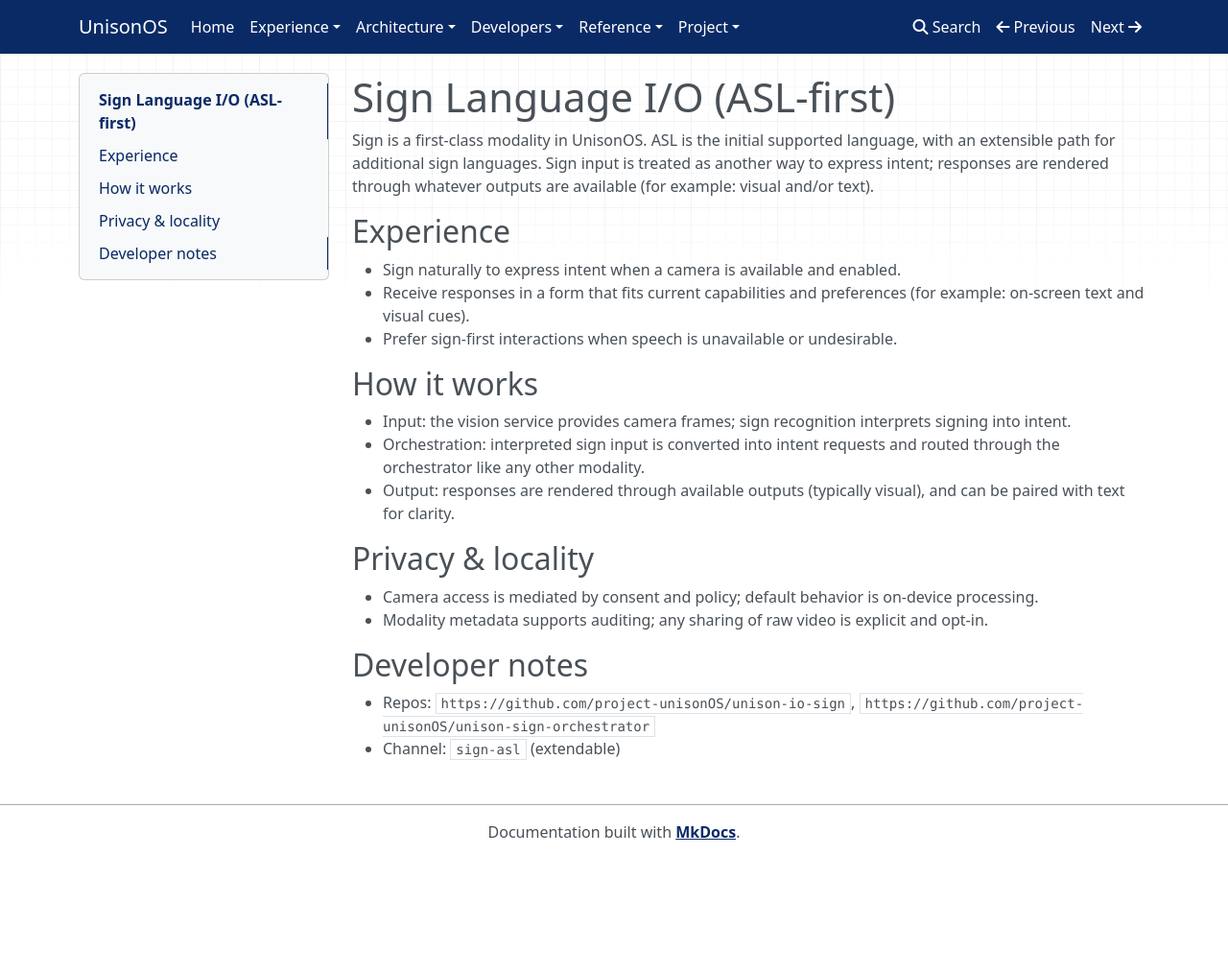
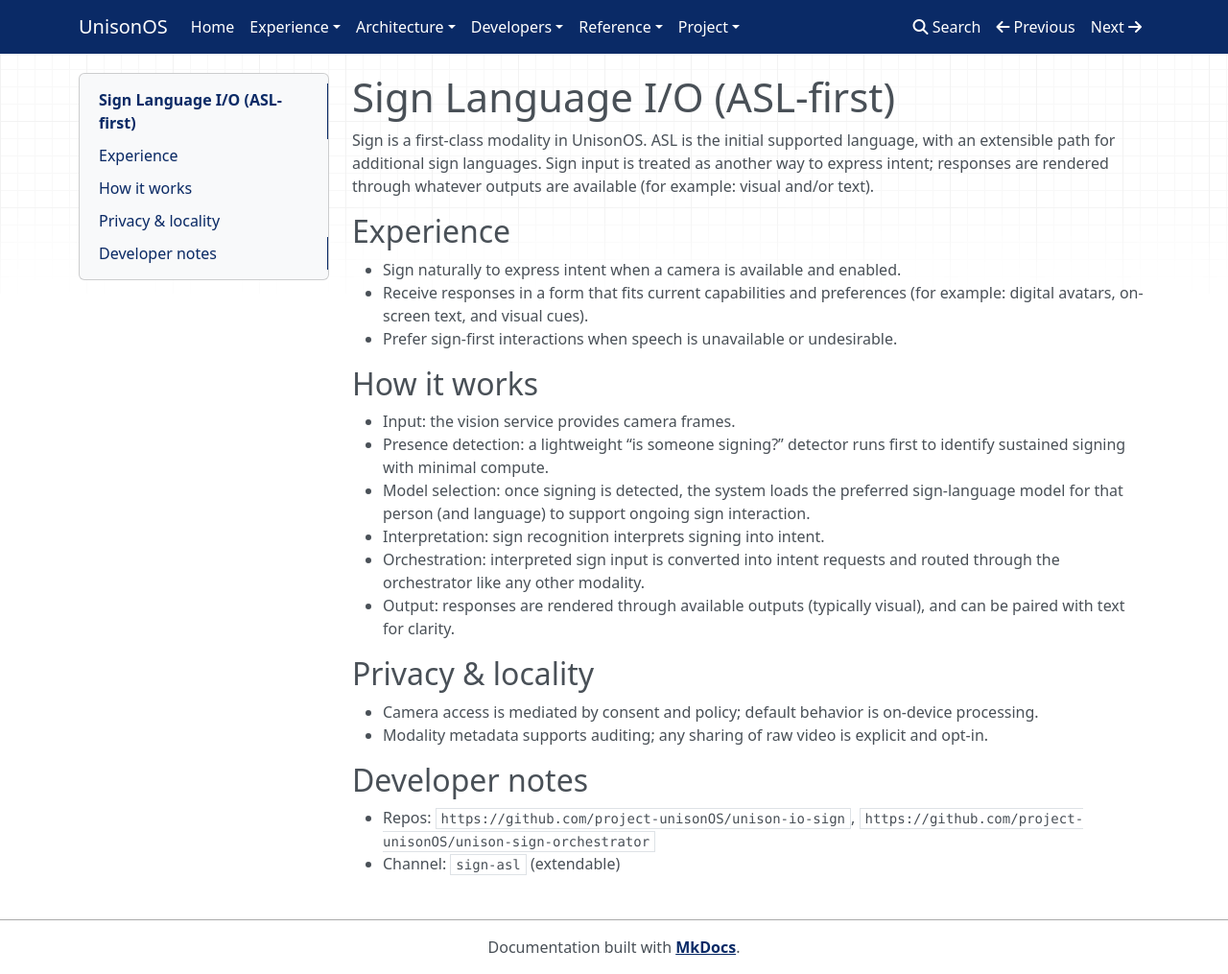
Before and after one commit to project-unisonOS/project-unisonos.github.io, an MkDocs documentation site: the page built from docs/multimodal/sign-language.md, in a window 1280 px wide and 1015 px high. Shown: the whole window at 96% size. Built offline with MkDocs 1.6.1, drawn with Linux system fonts in a browser that asks for light colours; nearby versions of some CDN libraries.

Commit message:
docs(sign): note avatar output and signing detection

```diff
--- a/docs/multimodal/sign-language.md
+++ b/docs/multimodal/sign-language.md
@@ -5,12 +5,15 @@ Sign is a first-class modality in UnisonOS. ASL is the initial supported languag
 ## Experience
 
 - Sign naturally to express intent when a camera is available and enabled.
-- Receive responses in a form that fits current capabilities and preferences (for example: on-screen text and visual cues).
+- Receive responses in a form that fits current capabilities and preferences (for example: digital avatars, on-screen text, and visual cues).
 - Prefer sign-first interactions when speech is unavailable or undesirable.
 
 ## How it works
 
-- Input: the vision service provides camera frames; sign recognition interprets signing into intent.
+- Input: the vision service provides camera frames.
+- Presence detection: a lightweight “is someone signing?” detector runs first to identify sustained signing with minimal compute.
+- Model selection: once signing is detected, the system loads the preferred sign-language model for that person (and language) to support ongoing sign interaction.
+- Interpretation: sign recognition interprets signing into intent.
 - Orchestration: interpreted sign input is converted into intent requests and routed through the orchestrator like any other modality.
 - Output: responses are rendered through available outputs (typically visual), and can be paired with text for clarity.
 
```
